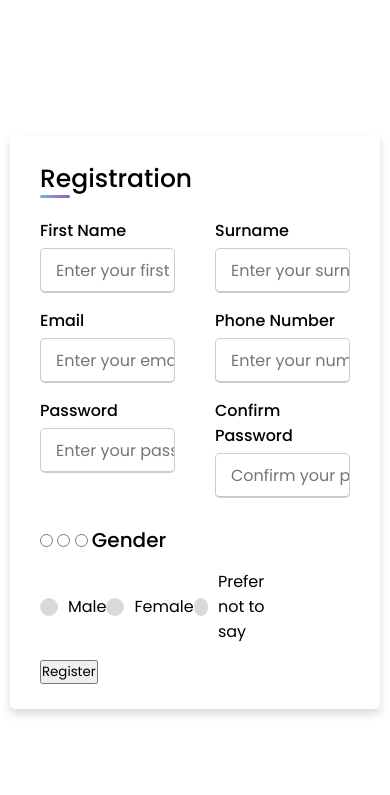
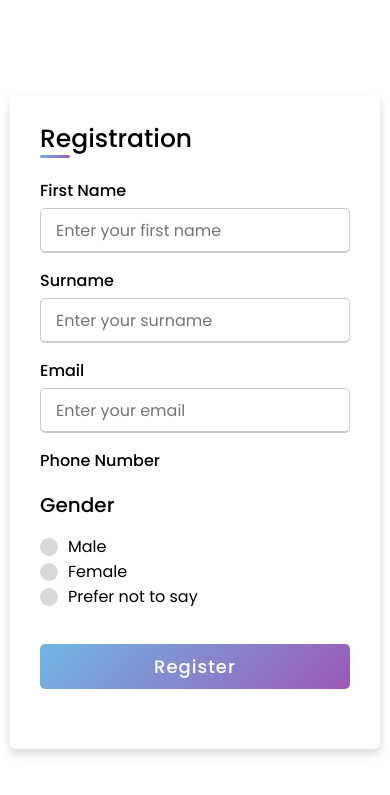
Before and after one commit to zishvn1/TP-20-02-2023, a PHP site: page /customersignup.html in a window 390 px wide. Shown: the top 795 px of the page. Run offline with PHP 8.4, Linux system fonts and the light colour scheme.

Commit message:
Update signup-style.css

```diff
--- a/signup-style.css
+++ b/signup-style.css
@@ -103,3 +103,68 @@
   border: 5px solid transparent;
   transition: all 0.3s ease;
 }
+
+#dot-1:checked ~ .category label .one,
+#dot-2:checked ~ .category label .two,
+#dot-3:checked ~ .category label .three{
+  background: #9b59b6;
+  border-color: #d9d9d9;
+}
+
+form input[type="radio"]{
+  display: none;
+}
+
+form .button{
+  height: 45px;
+  margin: 35px 0
+}
+
+form .button input{
+  height: 100%;
+  width: 100%;
+  border-radius: 5px;
+  border: none;
+  color: #fff;
+  font-size: 18px;
+  font-weight: 500;
+  letter-spacing: 1px;
+  cursor: pointer;
+  transition: all 0.3s ease;
+  background: linear-gradient(135deg, #71b7e6, #9b59b6);
+}
+
+form .button input:hover{
+ /* transform: scale(0.99); */
+  background: linear-gradient(-135deg, #71b7e6, #9b59b6);
+}
+
+@media(max-width: 584px){
+.container{
+  max-width: 100%;
+}
+
+form .user-details .input-box{
+  margin-bottom: 15px;
+  width: 100%;
+}
+
+form .category{
+  width: 100%;
+}
+
+.content form .user-details{
+  max-height: 300px;
+  overflow-y: scroll;
+}
+
+.user-details::-webkit-scrollbar{
+  width: 5px;
+}
+
+}
+@media(max-width: 459px){
+.container .content .category{
+  flex-direction: column;
+}
+}
```
Lines whose indentation alone changed are shown as unchanged.
